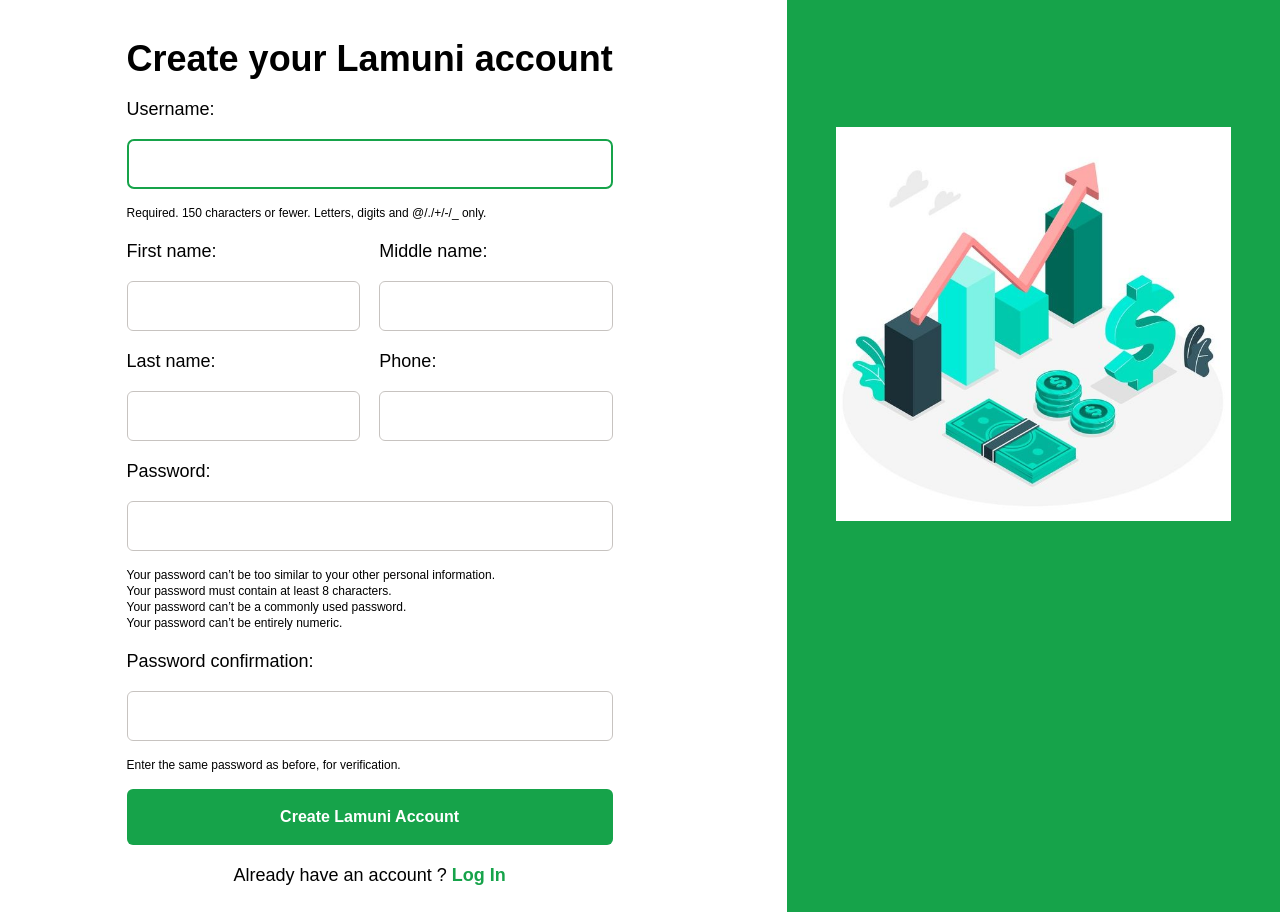
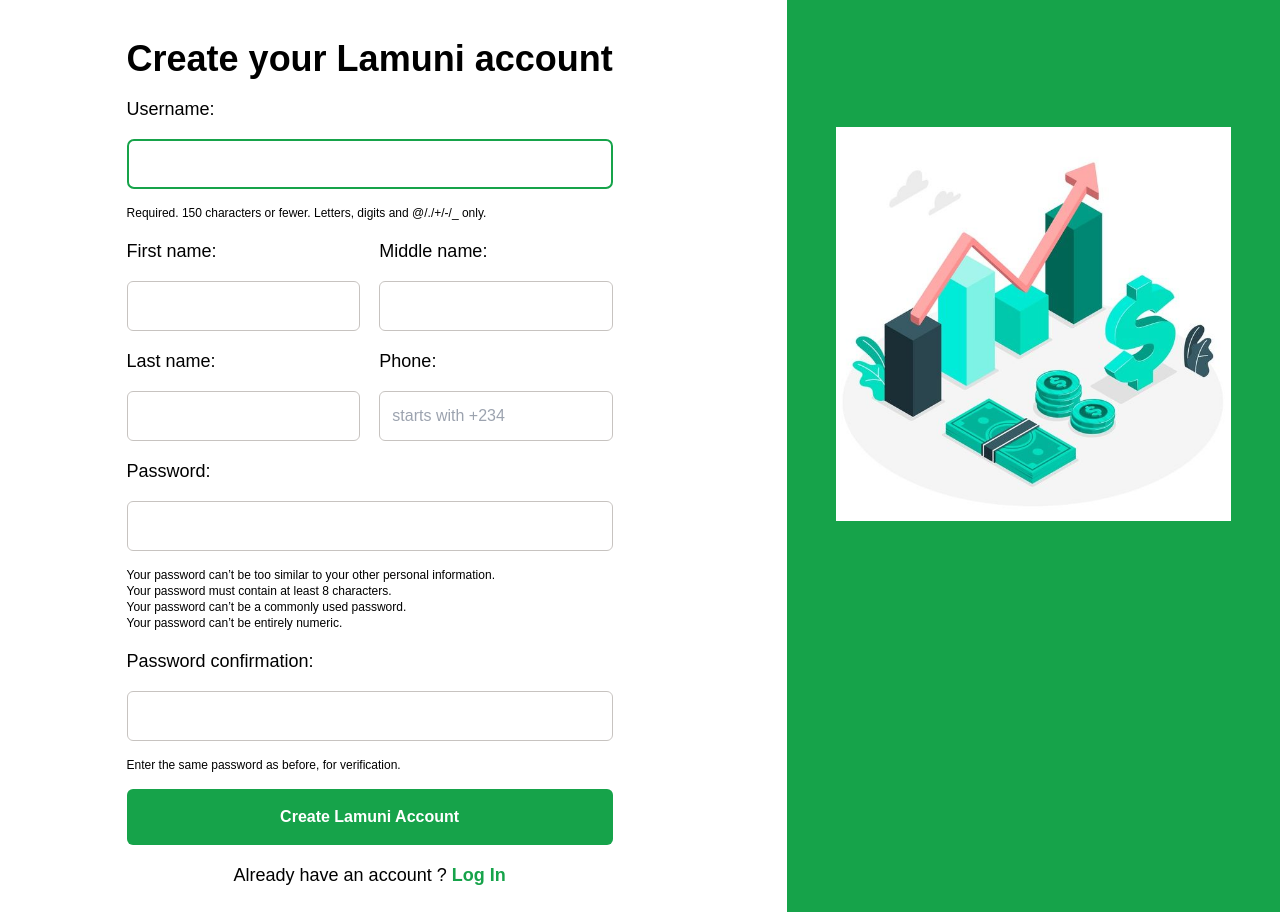
Before and after one commit to Bukharee/Lamuni, a Django app: template templates/registration/signup.html in a window 1280 px wide. Shown: the part 113-1025 px from the top of the page. Run offline with Django 4.2, Linux system fonts and the light colour scheme; the template is opened without the code that fills it: values that come from a table or form of the project are taken from there, others are empty; some libraries are stand-ins or nearby versions.

Commit message:
Update signup.html
nhhhhh

```diff
--- a/templates/registration/signup.html
+++ b/templates/registration/signup.html
@@ -50,7 +50,7 @@
      <div class="flex flex-col space-y-4 w-full lg:w-[48%]">
 
     <label class="text-lg " for="id_phone">Phone:</label>
-    <input type="text" name="phone" maxlength="20" required id="id_phone"  class="px-3 py-3 border border-light-gray rounded-md text-dark-black focus:outline-dark-green">
+    <input type="text" name="phone" maxlength="20" required id="id_phone" placeholder="starts with +234" class="px-3 py-3 border border-light-gray rounded-md text-dark-black focus:outline-dark-green">
  {{ form.phone.errors }}
 </div>
  </div>
```
